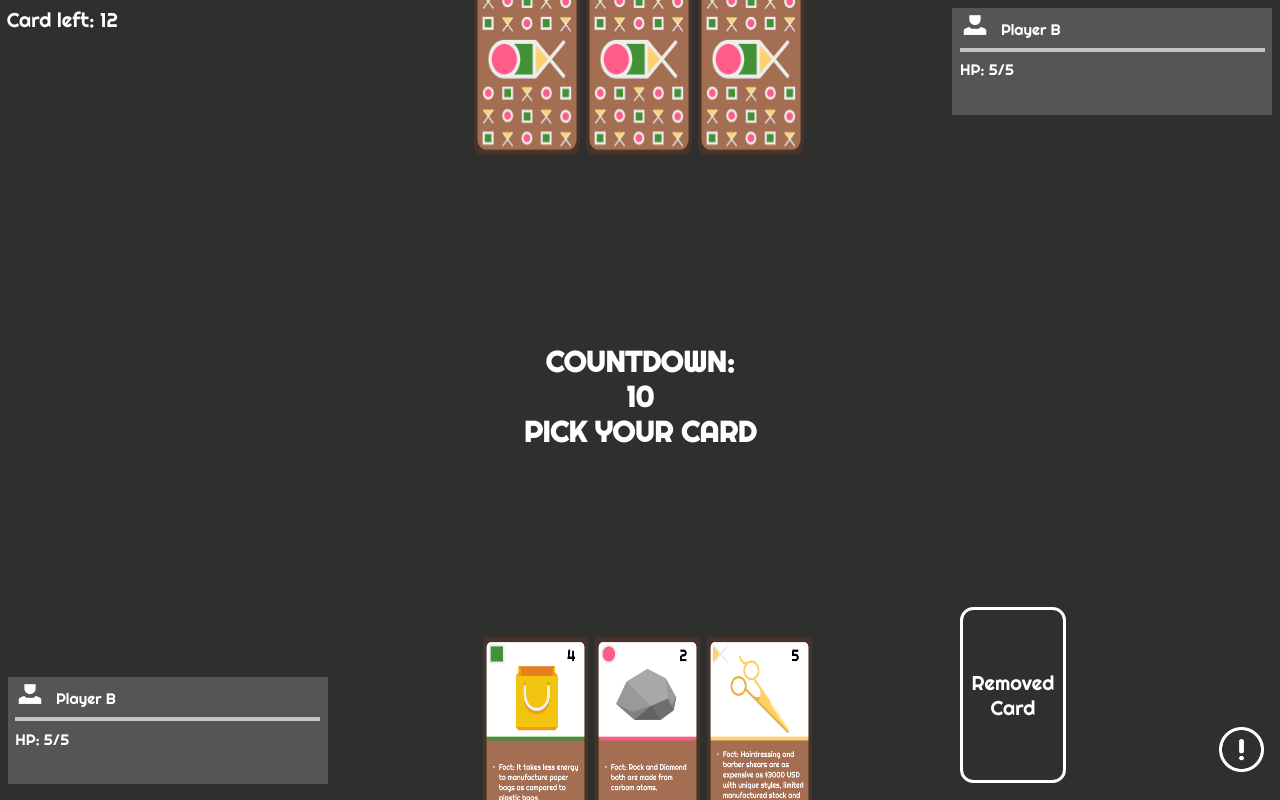
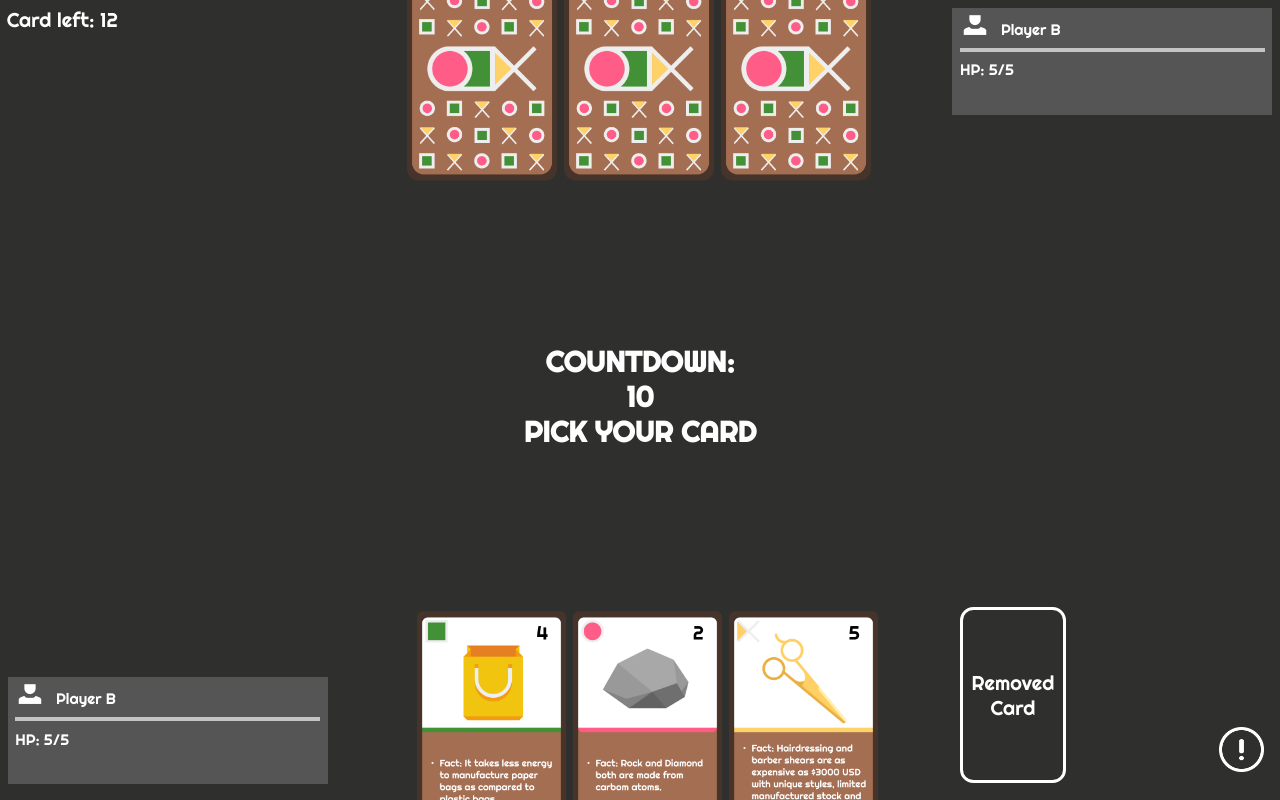
Before and after one commit to longdh210/nft-game-uit, a React (Create React App) app: page /play in a window 1280 px wide. Built offline with nearby package versions, Linux system fonts and the light colour scheme.

Commit message:
[UPDATE] UPDATE UI

```diff
--- a/src/pages/menuPage.js
+++ b/src/pages/menuPage.js
@@ -15,8 +15,10 @@ import { useEffect, useState } from 'react'
 import { useNavigate } from 'react-router-dom';
 import { useDispatch, useSelector } from 'react-redux';
 import { fetchMissions, fetchUserData } from '../fetchAPI/fetchAPI';
+import TutorialDialog from '../components/tutorial'
 
 function Menu() {
+  const [buttonPopup,setButtonPopup]=useState(false);
   const [missions, setMissions] = useState([]);
   const [userData, setUserData] = useState([{}]);
   const navigate = useNavigate();
@@ -78,7 +80,14 @@ function Menu() {
           <img className='smallContainer' src={shoppingCartSVG} alt='shoppingcart'></img>
           <img className='smallContainer' src={cardsSVG} alt='cards'></img>
           <img className='smallContainer' src={profileSVG} alt='profile'></img>
-          <img className='smallContainer' src={infoSVG} alt='info'></img>
+          <img className='smallContainer' src={infoSVG} alt='info' onClick={
+            (e) => {
+                 e.preventDefault();
+                 console.log(1);
+                 setButtonPopup(true);
+
+            }
+        } ></img>
         </ul>
         <img src={logo2} className='menuLogo' alt='logo' />
 
@@ -98,6 +107,9 @@ function Menu() {
       </div>
       <div className='wordCorner'>Your address: {blockchain.account}</div>
       <img src={decorateCorner} alt='corner' className='cornerMenuPage' />
+      <TutorialDialog trigger={buttonPopup} setTrigger={setButtonPopup} >
+        Testing
+      </TutorialDialog>
     </div>
     </div>
   )
--- a/src/styles/menuPage.css
+++ b/src/styles/menuPage.css
@@ -100,7 +100,7 @@ ul {
 
 .menuLogo {
 
-  width       : 23.75vw;
+  width       : auto;
   height      : 46.95837780149413vh;
   justify-self: center;
   align-self  : center;
--- a/src/styles/playPage.css
+++ b/src/styles/playPage.css
@@ -34,8 +34,8 @@
 
 .card {
     margin: 0.2604166666666667vw;
-    width : 8.229166666666666vw;
-    height: 24vh;
+    width : auto;
+    height: 28vh;
 }
 
 .layoutSecond {
```
